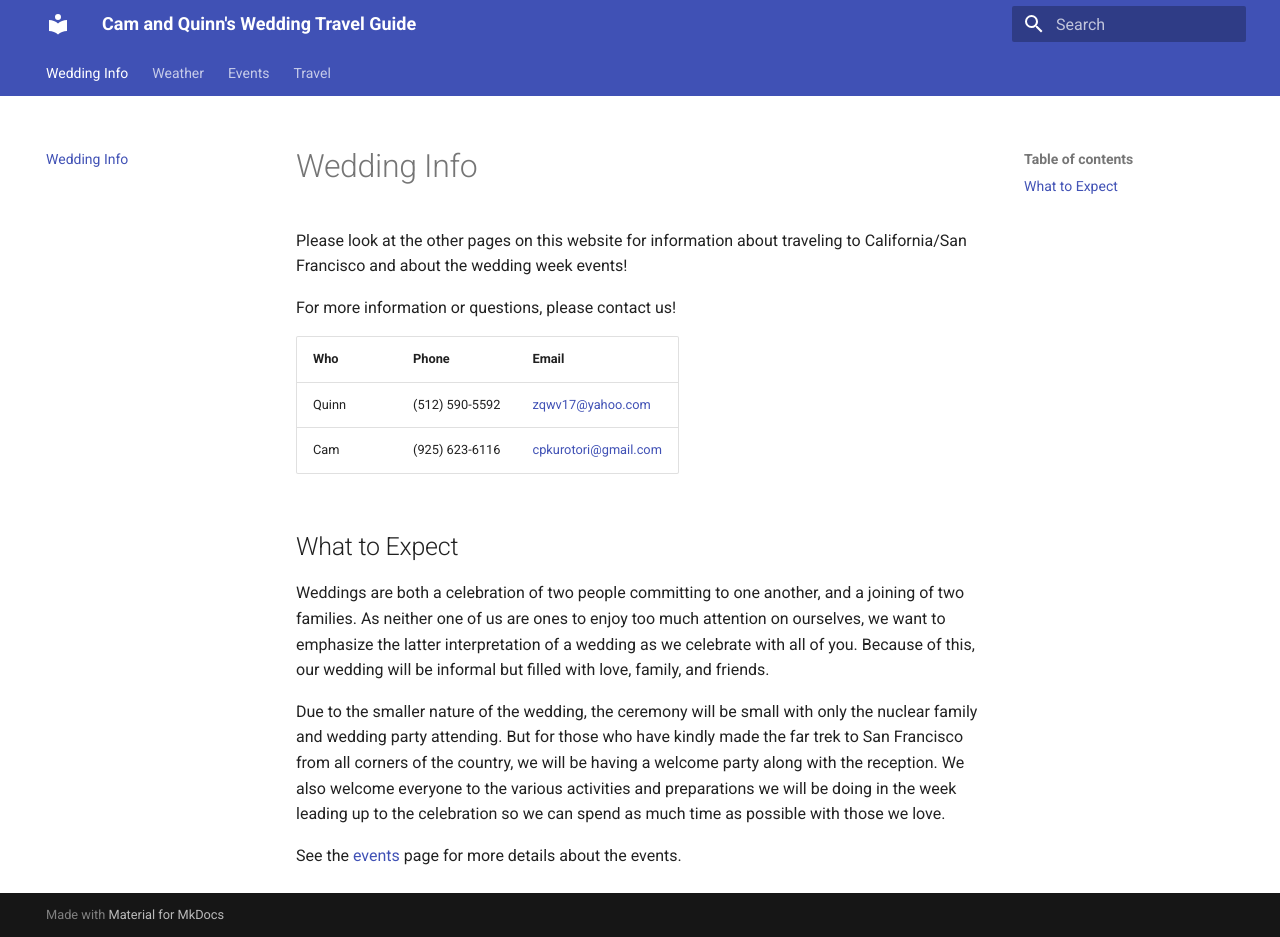
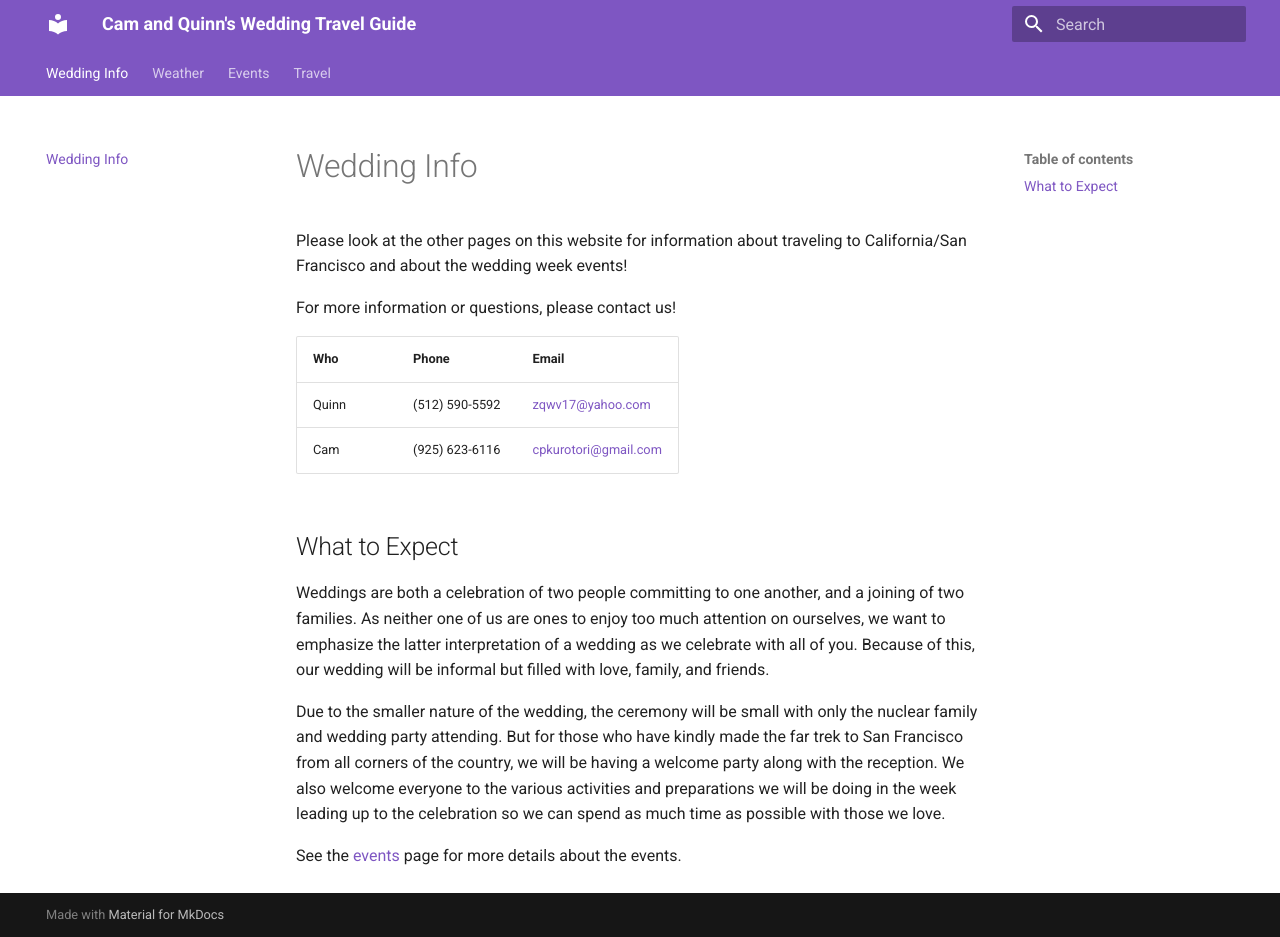
Before and after one commit to cpkurotori/wedding, an MkDocs documentation site: the page built from docs/index.md, in a window 1280 px wide and 937 px high. Built offline with MkDocs 1.6.1 and Material for MkDocs 9.7.7, drawn with Linux system fonts in a browser that asks for light colours.

Commit message:
deep purple

```diff
--- a/mkdocs.yml
+++ b/mkdocs.yml
@@ -2,6 +2,8 @@ site_name: Cam and Quinn's Wedding Travel Guide
 site_url: https://kurotori.land
 theme:
   name: material
+  palette:
+    primary: deep purple
   features:
     - navigation.instant
     - navigation.instant.prefetch
```
